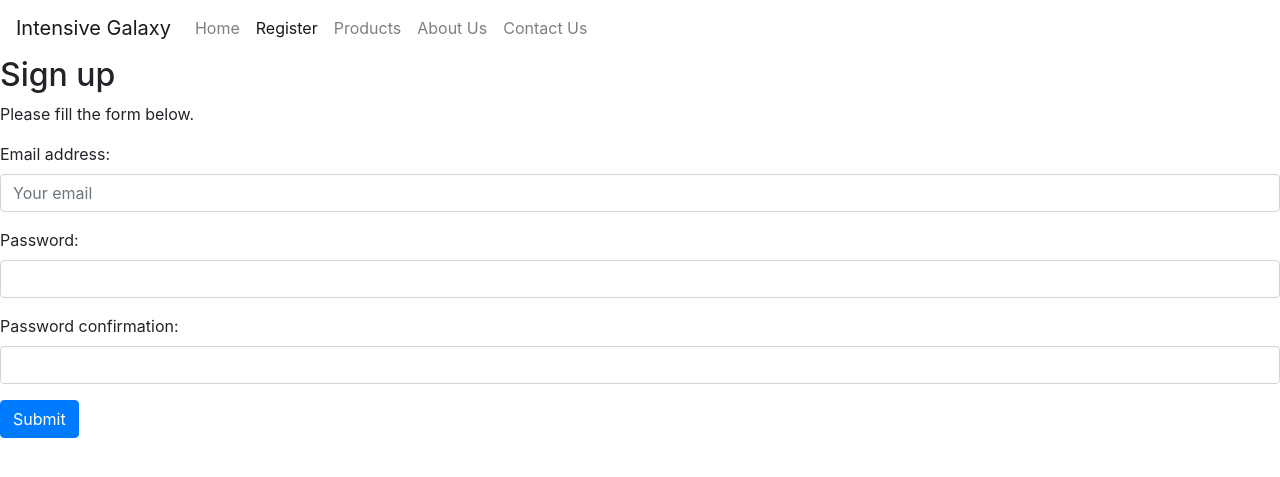
After one commit to sibmakar/Intensive-Galaxy, a Django app: page /signup/ in a window 1280 px wide. The commit adds this page. Shown: the top 477 px of the page. Run offline with Django 3.2, Linux system fonts and the light colour scheme; parts of the project's set-up code (start-up, migrations or seed data) failed here and were passed over; some libraries are stand-ins or nearby versions.

Commit message:
Creates user signup page

```diff
--- a/main/forms.py
+++ b/main/forms.py
@@ -1,6 +1,9 @@
 from django import forms
 from django.core.mail import send_mail
 import logging
+from django.contrib.auth.forms import UserCreationForm as DjangoUserCreationForm
+from django.contrib.auth.forms import UsernameField
+from . import models
 
 logger = logging.getLogger(__name__)
 
@@ -12,7 +15,7 @@ class ContactForm(forms.Form):
     def send_mail(self):
         logger.info("Sending email to customer service")
         message = "From: {0}\n{1}".format(
-            self.cleaned_data["name"], self.cleaned_data["message"],
+            self.cleaned_data["name"], self.cleaned_data["message"]
         )
         send_mail(
             "Site message",
@@ -21,3 +24,21 @@ class ContactForm(forms.Form):
             ["customerservice@intensivegalaxy.domain"],
             fail_silently=False,
         )
+
+
+class UserCreationForm(DjangoUserCreationForm):
+    class Meta(DjangoUserCreationForm.Meta):
+        model = models.User
+        fields = ("email",)
+        field_classes = {"email": UsernameField}
+
+    def send_mail(self):
+        logger.info("Sending signup email for email=%s", self.cleaned_data["email"])
+        message = "Welcome {}".format(self.cleaned_data["email"])
+        send_mail(
+            "Welcome to Intensive Galaxy",
+            message,
+            "site@intensive_galaxy.domain",
+            [self.cleaned_data["email"]],
+            fail_silently=True,
+        )
--- a/main/templates/base.html
+++ b/main/templates/base.html
@@ -23,6 +23,9 @@
             <li class="nav-item {% if request.path == "/" %}active{% endif %}">
                 <a class="nav-link" href="/">Home</a>
             </li>
+            <li class="nav-item {% if request.path == "/signup/" %}active{% endif %}">
+                <a class="nav-link" href="/signup/">Register</a>
+            </li>
             <li class="nav-item {% if request.path == "/products/all/" %}active{% endif %}">
                 <a class="nav-link" href="/products/all/">Products</a>
             </li>
--- /dev/null
+++ b/main/templates/signup.html
@@ -0,0 +1,47 @@
+{% extends "base.html" %}
+
+{% block content %}
+    <h2>Sign up</h2>
+    <p>Please fill the form below.</p>
+    <form method="POST">
+        {% csrf_token %}
+        <div class="form-group">
+            {{ form.email.label_tag }}
+            <input type="email" class="form-control {% if form.email.errors %}is-­invalid{% endif %}"
+                    id="id_email"
+                    name="email"
+                    placeholder="Your email"
+                    value="{{ form.email.value|default:"" }}"/>
+            {% if form.email.errors %}
+                <div class="invalid-feedback">
+                    {{ form.email.errors }}
+                </div>
+            {% endif %}
+        </div>
+        <div class="form-group">
+            {{ form.password1.label_tag }}
+            <input type="password" class="form-control {% if form.password1.errors %}is-­invalid{% endif %}"
+                    id="id_password1"
+                    name="password1"
+                    value="{{ form.password1.value|default:"" }}"/>
+            {% if form.password1.errors %}
+                <div class="invalid-feedback">
+                    {{ form.password1.errors }}
+                </div>
+            {% endif %}
+        </div>
+        <div class="form-group">
+            {{ form.password2.label_tag }}
+            <input type="password" class="form-control{% if form.password2.errors %}is-­invalid{% endif %}"
+                    id="id_password2"
+                    name="password2"
+                    value="{{ form.password2.value|default:"" }}"/>
+            {% if form.password2.errors %}
+                <div class="invalid-feedback">
+                    {{ form.password2.errors }}
+                </div>
+            {% endif %}
+        </div>
+        <button type="submit" class="btn btn-primary">Submit</button>
+    </form>
+{% endblock content %}
--- a/main/urls.py
+++ b/main/urls.py
@@ -17,4 +17,5 @@ urlpatterns = [
         views.ProductDetailView.as_view(),
         name="product",
     ),
+    path("signup/", views.SignUpView.as_view(), name="signup"),
 ]
--- a/main/views.py
+++ b/main/views.py
@@ -1,7 +1,35 @@
+import logging
+from django.contrib.auth import login, authenticate
+from django.contrib import messages
 from django.views.generic import FormView, ListView, DetailView
 from django.shortcuts import get_object_or_404
+
+from .forms import UserCreationForm
 from .models import Product, ProductTag
 from . import forms
+
+logger = logging.getLogger(__name__)
+
+
+class SignUpView(FormView):
+    template_name = "signup.html"
+    form_class = UserCreationForm
+
+    def get_success_url(self):
+        success_url = self.request.GET.get("next", "/")
+        return success_url
+
+    def form_valid(self, form):
+        response = super(SignUpView, self).form_valid(form)
+        form.save()
+        email = form.cleaned_data.get("email")
+        raw_password = form.cleaned_data.get("password1")
+        logger.info("New signup for email=%s through SignupView", email)
+        user = authenticate(email=email, password=raw_password)
+        login(self.request, user)
+        form.send_mail()
+        messages.info(self.request, "You signed up successfully.")
+        return response
 
 
 class ContactUsView(FormView):
```
Also changed, not shown: main/tests/test_forms.py (+20 -1 lines), main/tests/test_views.py (+25 -0 lines).
